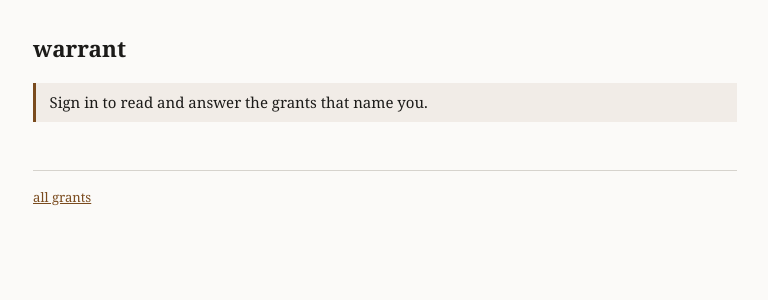
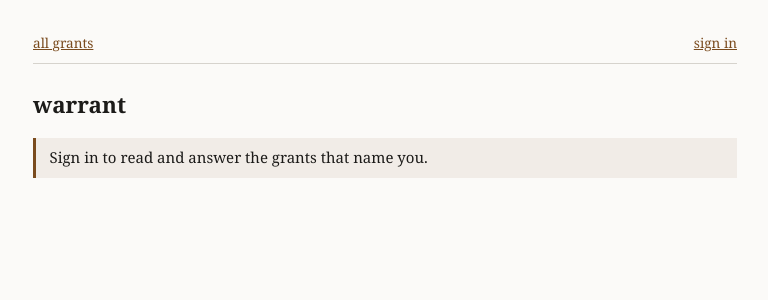
Before and after one commit to gerardjlynn/warrant, a FastAPI app: page /surface in a window 1280 px wide. Shown: the top 300 px of the page, without its empty margins (255-1023 px from the left). Run offline with FastAPI, Linux system fonts and the light colour scheme; parts of the project's set-up code (start-up, migrations or seed data) failed here and were passed over.

Commit message:
Surface: sign-out ends the Keycloak session, and sits at the top of the page
Sign-out only dropped the surface's own session. Keycloak stayed signed
in, so the next sign-in came straight back as the same person and one
browser could never be handed from Bob to Alice -- which the walkthrough
asks for. It now redirects through Keycloak's end-session endpoint and
back to the surface; bootstrap registers that return address on
grantor-cli. The signed-in name and sign-out link move from the footer
to a bar at the top of every page.

```diff
--- a/bootstrap/bootstrap.py
+++ b/bootstrap/bootstrap.py
@@ -275,7 +275,11 @@ def ensure_register_clients(token: str) -> None:
                redirectUris=[f"{SURFACE_URL}/surface/callback"],
                webOrigins=[SURFACE_URL],
                attributes={**rep.get("attributes", {}),
-                           "pkce.code.challenge.method": "S256"})
+                           "pkce.code.challenge.method": "S256",
+                           # Where Keycloak may send the browser after the
+                           # surface's sign-out ends the Keycloak session.
+                           "post.logout.redirect.uris":
+                               f"{SURFACE_URL}/surface"})
     admin("PUT", f"/clients/{client['id']}", token, json=rep)
 
     uuid = client["id"]
--- a/server/surface.py
+++ b/server/surface.py
@@ -50,6 +50,7 @@ SURFACE_URL = "http://localhost:8090"
 REDIRECT_URI = f"{SURFACE_URL}/surface/callback"
 AUTHORIZE = f"{ISSUER}/protocol/openid-connect/auth"
 TOKEN = f"{ISSUER}/protocol/openid-connect/token"
+END_SESSION = f"{ISSUER}/protocol/openid-connect/logout"
 
 # Sessions live in memory, like the order store: this is one process serving a
 # demonstration. The access token stays here and never goes into a cookie, so
@@ -118,8 +119,15 @@ def callback(code: str = "", state: str = ""):
 
 @router.get("/logout")
 def logout(request: Request):
+    """End this surface's session and Keycloak's. Dropping only ours would
+    leave Keycloak signed in, and the next sign-in would come straight back as
+    the same person -- no way to hand the browser to the other grantor."""
     SESSIONS.pop(request.cookies.get("sid", ""), None)
-    response = RedirectResponse("/surface", status_code=303)
+    query = urllib.parse.urlencode({
+        "client_id": GRANTOR_CLIENT_ID,
+        "post_logout_redirect_uri": f"{SURFACE_URL}/surface",
+    })
+    response = RedirectResponse(f"{END_SESSION}?{query}", status_code=303)
     response.delete_cookie("sid")
     return response
 
--- a/server/templates/base.html
+++ b/server/templates/base.html
@@ -52,8 +52,10 @@
                  background:color-mix(in srgb, #a33 8%, var(--bg)); }
   ul.plain { list-style:none; padding:0; }
   ul.plain li { padding:.5rem 0; border-bottom:1px solid var(--line); }
-  footer { margin-top:3rem; padding-top:1rem; border-top:1px solid var(--line);
-           color:var(--dim); font-size:.82rem; }
+  header.who { display:flex; justify-content:space-between; flex-wrap:wrap;
+               gap:.5rem; margin:0 0 1.5rem; padding-bottom:.6rem;
+               border-bottom:1px solid var(--line); color:var(--dim);
+               font-size:.85rem; }
 
   /* The consequence, stated before any of the machinery that decides it. */
   .authority { display:flex; gap:.7rem; align-items:flex-start; padding:.9rem 1.1rem;
@@ -90,10 +92,11 @@
   .tag.you { border-color:var(--accent); color:var(--accent); }
 </style>
 <main>
+<header class="who">
+  <a href="/surface">all grants</a>
+  {% if username %}<span>signed in as <strong>{{ username }}</strong>
+  · <a href="/surface/logout">sign out</a></span>
+  {% else %}<a href="/surface/login">sign in</a>{% endif %}
+</header>
 {% block body %}{% endblock %}
-<footer>
-  {% if username %}signed in as <strong>{{ username }}</strong> ·
-  <a href="/surface/logout">sign out</a> ·{% endif %}
-  <a href="/surface">all grants</a>
-</footer>
 </main>
```
Also changed, not shown: tests/test_surface.py (+13 -0 lines).
